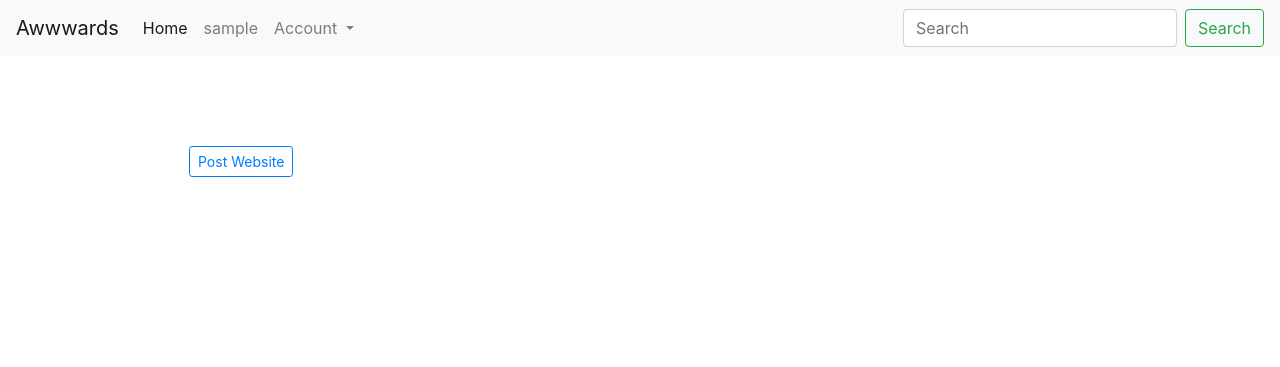
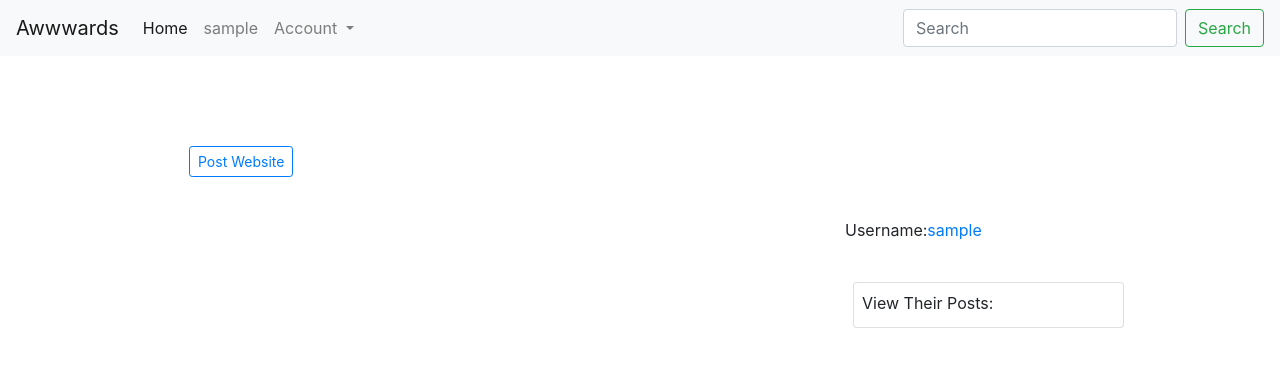
Before and after one commit to Nelly-ayebale/awwwards, a Django app: page / in a window 1280 px wide. Shown: the top 367 px of the page. Run offline with Django 3.2, Linux system fonts and the light colour scheme; the visitor is signed in with stand-in values (Sample User, id 1); data comes from the database, SQL or seed files in the repository; data that the repository does not hold is empty; some libraries are stand-ins or nearby versions.

Commit message:
Formatted the home.html to show other users and the current user

```diff
--- a/awards/templates/awards/home.html
+++ b/awards/templates/awards/home.html
@@ -54,6 +54,46 @@
             </div>
             {% endfor %}
         </div>
+        <div class="col-md-4 mt-4 userinfo">
+            <div class="row">
+                <div class="col-md-12 ml-2">
+                    <img src="{{ user.profile.profile_photo.url }}" style="width: 300px;">
+                </div>
+                <div class="col-md-12 mt-4">
+
+                    <p>Username:<a href="{% url 'user' user.username %}">{{ user.username }}</a></p>
+
+                </div>
+            </div>
+            <div class="row">
+                <div class="col-md-10">
+                    <div class="card mt-4 mr-2 ml-2">
+                        <div class="card-title  mt-2 mr-2 ml-2 ">View Their Posts:</div>
+                        {% for user in users %}
+                        <div class="container">
+                            <div class="row">
+                                <div class="col-md-2 mr-3 mt-1 mb-2">
+                                    <img class="rounded-circle" src="{{ user.profile.user.profile.profile_photo.url }}"
+                                        width="45px" height="45px">
+                                </div>
+                                <div class="col-md-6 mr-2 mt-2">
+                                    <span><a
+                                            href="{% url 'user' user.profile.user.profile.user.username  %}">{{user.profile.user.profile.user.username}}</a></span>
+                                </div>
+                                <div class="col-md-4">
+                                </div>
+                            </div>
+                        </div>
+
+                        {% endfor %}
+                    </div>
+                </div>
+                <div class="col-md-2"></div>
+            </div>
+
+
+        </div>
+
 
     </div>
 
```
